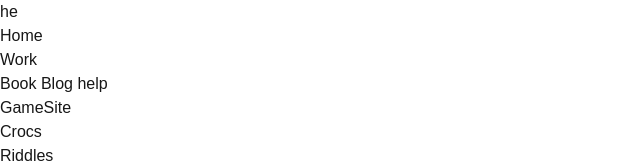
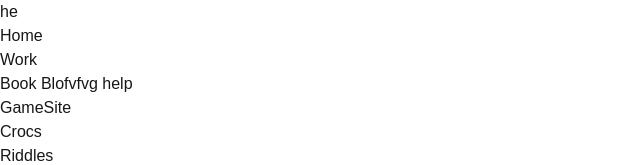
Before and after one commit to hagoodj98/portfolio, a Next.js app: page / in a window 1280 px wide. Shown: the top 165 px of the page, without its empty margins (0-640 px from the left). Built offline with nearby package versions, Linux system fonts and the light colour scheme.

Commit message:
a change i see

```diff
--- a/app/components/NavBar.jsx
+++ b/app/components/NavBar.jsx
@@ -11,7 +11,7 @@ const NavBar = () => {
             <li><Link href="/home">Home</Link></li>
             <li><Link href="/work">Work</Link>
                 <ul>
-                    <li><Link href="/work/bookblog">Book Blog help</Link></li>
+                    <li><Link href="/work/bookblog">Book Blofvfvg help</Link></li>
                     <li><Link href="/work/l4d">GameSite</Link></li>
                     <li><Link href="/work/crocs">Crocs</Link></li>
                     <li><Link href="/work//riddles">Riddles</Link></li>
```
